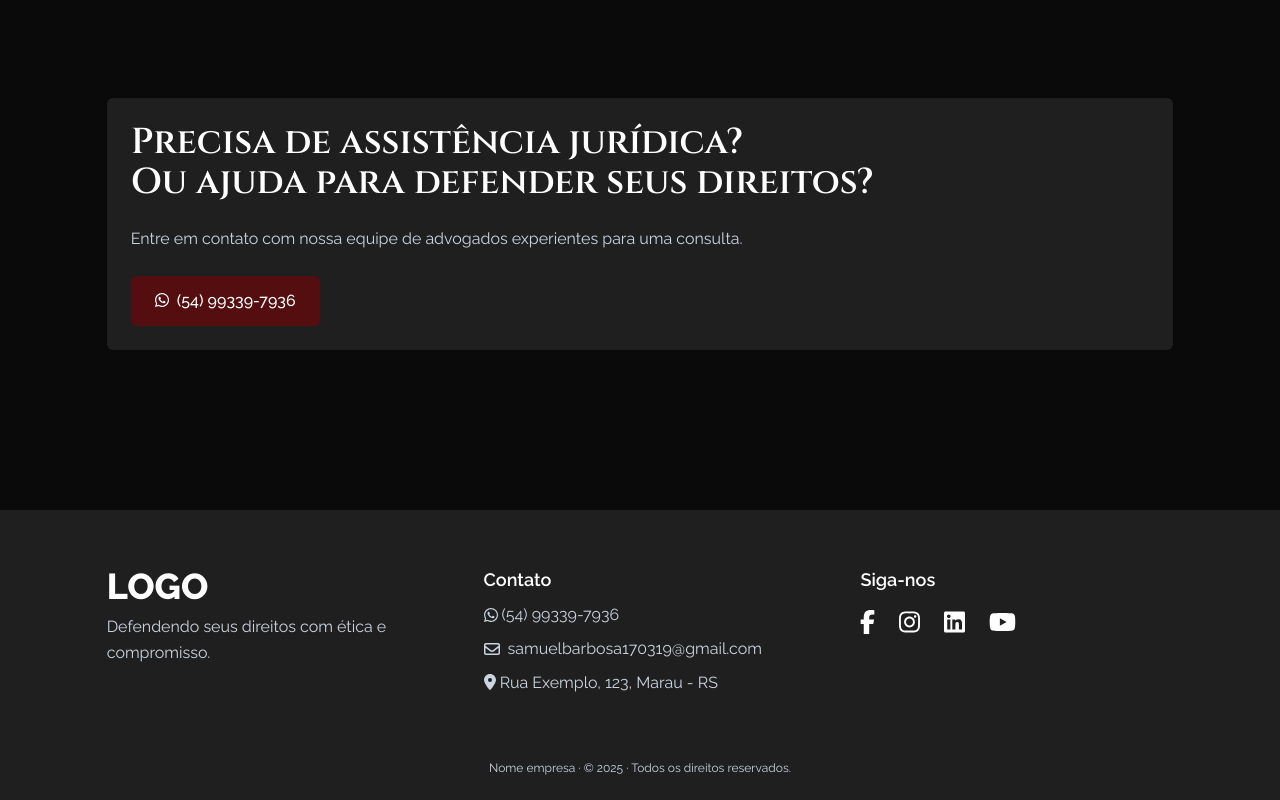
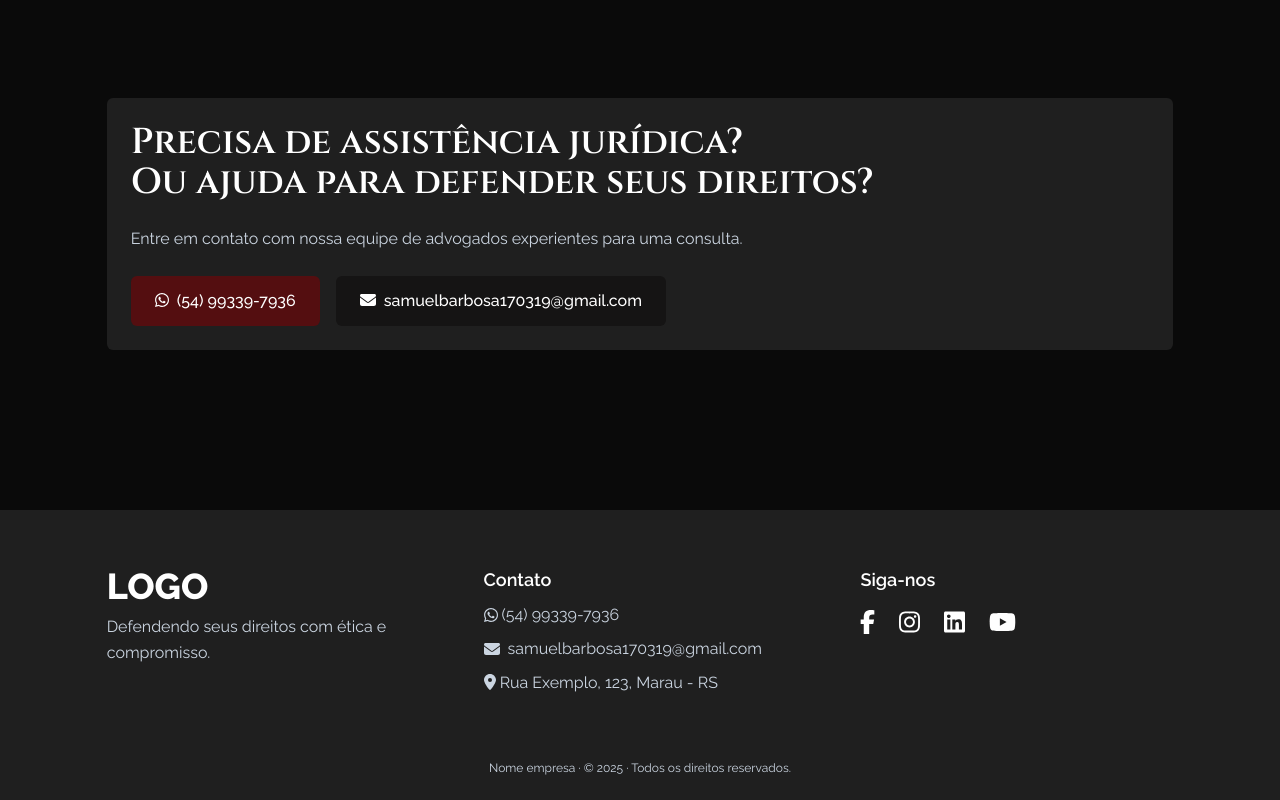
Before and after one commit to DevSamuelBarbosa/templateadv, a Next.js app: page / in a window 1280 px wide. Shown: the part 3429-4229 px from the top of the page. Built offline with nearby package versions, Linux system fonts and the light colour scheme.

Commit message:
Fix: Não usar âncora & E-mail na seção contato

```diff
--- a/src/components/Footer.tsx
+++ b/src/components/Footer.tsx
@@ -1,7 +1,6 @@
 import { FontAwesomeIcon } from "@fortawesome/react-fontawesome";
 import { faWhatsapp, faFacebookF, faInstagram, faLinkedin, faYoutube } from "@fortawesome/free-brands-svg-icons";
-import { faEnvelope } from "@fortawesome/free-regular-svg-icons";
-import { faLocationDot } from "@fortawesome/free-solid-svg-icons";
+import { faLocationDot, faEnvelope } from "@fortawesome/free-solid-svg-icons";
 import Link from 'next/link';
 
 export default function Footer() {
@@ -10,7 +9,9 @@ export default function Footer() {
 			<div className="container mx-auto flex flex-col justify-center items-center gap-10 py-12 px-8 sm:pt-14 sm:pb-6 sm:px-0">
 				<div className="w-full xl:w-5/6 grid md:grid-cols-3 gap-16">
 					<div className="flex flex-col gap-4 md:gap-2 text-center md:text-left">
-						<a href="/" className="text-4xl font-extrabold text-white">LOGO</a>
+                        <Link href="/" className="text-4xl font-extrabold text-white">
+							LOGO
+						</Link>
 						<p className="text-slate-300 text-center md:text-left text-md leading-relaxed">
 							Defendendo seus direitos com ética e compromisso.
 						</p>
--- a/src/components/SectionContato.tsx
+++ b/src/components/SectionContato.tsx
@@ -1,5 +1,6 @@
 import { FontAwesomeIcon } from "@fortawesome/react-fontawesome";
 import { faWhatsapp } from "@fortawesome/free-brands-svg-icons";
+import { faEnvelope } from "@fortawesome/free-solid-svg-icons";
 import Link from 'next/link'
 
 export default function SectionContato() {
@@ -11,6 +12,7 @@ export default function SectionContato() {
 						Precisa de assistência jurídica?<br />Ou ajuda para defender seus direitos?
 					</h3>
 					<p className="text-slate-300 text-left text-base leading-relaxed">Entre em contato com nossa equipe de advogados experientes para uma consulta.</p>
+                    <div className="flex flex-rpw gap-4 justify-start items-center">
                         <Link href="https://web.whatsapp.com/send?phone=5554993397936" target="_blank" className="hidden md:block w-fit px-6 py-3 bg-primary rounded-md text-white font-medium text-left text-base leading-relaxed hover:bg-primaryDark transition duration-300">
                             <FontAwesomeIcon icon={faWhatsapp} />&nbsp;&nbsp;(54) 99339-7936
                         </Link>
@@ -18,6 +20,15 @@ export default function SectionContato() {
                         <Link href="https://api.whatsapp.com/send?phone=5554993397936" target="_blank" className="block md:hidden w-full px-6 py-3 bg-primary rounded-md text-white font-medium text-center text-base leading-relaxed hover:bg-primaryDark transition duration-300">
                             <FontAwesomeIcon icon={faWhatsapp} />&nbsp;&nbsp;(54) 99339-7936
                         </Link>
+
+						<Link href="https://mail.google.com/mail/u/0/?fs=1&to=samuelbarbosa170319@gmail.com&tf=cm" target="_blank" className="hidden md:block w-fit px-6 py-3 bg-secondary rounded-md text-white font-medium text-left text-base leading-relaxed hover:bg-secondaryDark transition duration-300">
+							<FontAwesomeIcon icon={faEnvelope} />&nbsp;&nbsp;samuelbarbosa170319@gmail.com
+						</Link>
+
+                        <Link href="https://mailto:samuelbarbosa170319@gmail.com" className="block md:hidden w-full px-6 py-3 bg-secondary rounded-md text-white font-medium text-center text-base leading-relaxed hover:bg-secondaryDark transition duration-300">
+							<FontAwesomeIcon icon={faEnvelope} />&nbsp;&nbsp;samuelbarbosa170319@gmail.com
+						</Link>
+                    </div>
 				</div>
 			</div>
 		</section>
--- a/tailwind.config.js
+++ b/tailwind.config.js
@@ -9,6 +9,7 @@ module.exports = {
 				primary: '#540E10',
 				primaryDark: '#460C0E',
 				secondary: '#151414',
+                secondaryDark: '#0A0A0A',
 				tertiary: '#6C4141',
 				quarterly: '#F0DDDB',
 				quinary: '#1F1F1F'
```
Lines whose indentation alone changed are shown as unchanged.
